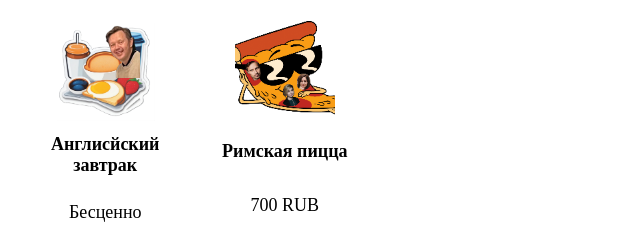
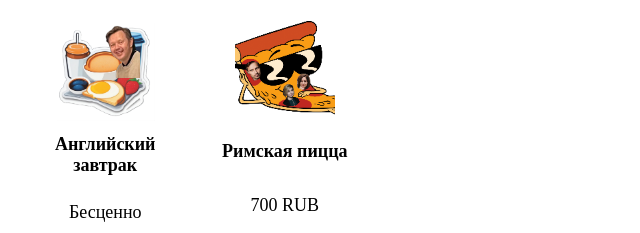
Before and after one commit to MyatnoeMorozhenko/MyatnoeMorozhenko.github.io, a plain HTML site: page index.html in a window 1280 px wide. Shown: the top 233 px of the page, 0-640 px from the left. Drawn offline with Linux system fonts and the light colour scheme; a script that the page names is missing.

Commit message:
Update index.html

```diff
--- a/index.html
+++ b/index.html
@@ -11,7 +11,7 @@
 		<div class="inner">
 			<div class="item">
 				<img src="1.png" alt="" class="img">
-				<h4 class="heading">Англисйский завтрак</h4>
+				<h4 class="heading">Английский завтрак</h4>
 				<p class ="price">Бесценно</p>
 				<button class="btn" id="btn1">Add</button>
 			</div>
```
